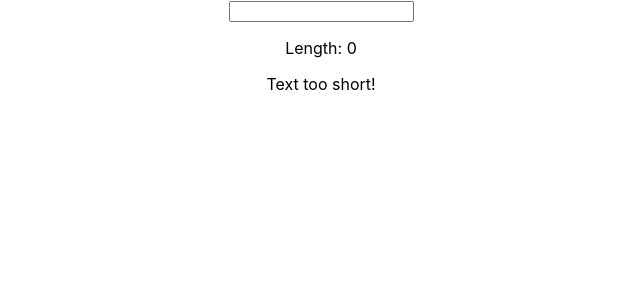
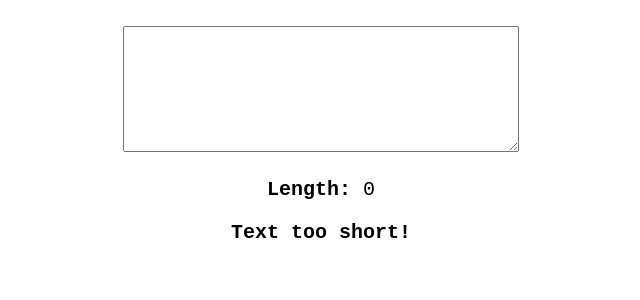
Before and after one commit to Raelr/react-sandbox, a React (Create React App) app in the folder assignment-two/: page / in a window 1280 px wide. Shown: the top 300 px of the page, without its empty margins (319-959 px from the left). Built offline with nearby package versions, Linux system fonts and the light colour scheme.

Commit message:
Fixed array issues. App is now working correctly.

```diff
--- a/assignment-two/src/App.css
+++ b/assignment-two/src/App.css
@@ -2,37 +2,8 @@
   text-align: center;
 }
 
-.App-logo {
-  height: 40vmin;
-  pointer-events: none;
+.str-input {
+  height: 100px;
+  width: 30%;
+  padding: 1%;
 }
-
-@media (prefers-reduced-motion: no-preference) {
-  .App-logo {
-    animation: App-logo-spin infinite 20s linear;
-  }
-}
-
-.App-header {
-  background-color: #282c34;
-  min-height: 100vh;
-  display: flex;
-  flex-direction: column;
-  align-items: center;
-  justify-content: center;
-  font-size: calc(10px + 2vmin);
-  color: white;
-}
-
-.App-link {
-  color: #61dafb;
-}
-
-@keyframes App-logo-spin {
-  from {
-    transform: rotate(0deg);
-  }
-  to {
-    transform: rotate(360deg);
-  }
-}
--- a/assignment-two/src/App.js
+++ b/assignment-two/src/App.js
@@ -13,29 +13,35 @@ class App extends Component {
   stringEnteredHandler = (event) => {
 
     const input = event.target.value;
-    const length = input.length;
-    const inputArray = input.split('')
-    let newArray = [...inputArray];
-    inputArray.forEach((element,index) => {
-      newArray[index] = {char: element, id: element + Date.now()};
-    });
-
-    console.log(newArray)
-    this.setState({input: event.target.value, inputArray: newArray, length: length});
+    let newArray = [];
+    input.split('').forEach((element, index) => {
+      newArray.push({char: element, id: element +  index})
+    })
+    this.setState({input: input, inputArray: newArray, length: input.length});
   }
 
   deleteCharHandler = (index) => {
     let strArray = [...this.state.inputArray]
     strArray.splice(index, 1)
-    const str = strArray.join('')
-    this.setState({input: str, inputArray: strArray, length: strArray.length})
+    let newStr = [];
+    strArray.forEach(element => {
+      newStr.push(element.char);
+    });
+    this.setState({input: newStr.join(''), inputArray: strArray, length: strArray.length})
   }
 
   render() {
+    const style = {
+      padding: '2%',
+      fontSize: '20px',
+      fontFamily: 'Courier New',
+      margin: 'auto'
+    }
 
     let chars = null;
 
     if (this.state.inputArray.length > 0) {
+      console.log(this.state.inputArray)
       chars = (
         <div>
           {this.state.inputArray.map((char, index) => {
@@ -52,9 +58,9 @@ class App extends Component {
     }
 
     return (
-      <div className="App">
-        <input type='text' onChange={(event) => this.stringEnteredHandler(event)} value={this.state.input}></input>
-        <p>Length: {this.state.length}</p>
+      <div style={style} className="App">
+        <textarea className="str-input" type='text' onChange={(event) => this.stringEnteredHandler(event)} value={this.state.input}></textarea>
+        <p><b>Length:</b> {this.state.length}</p>
         <Validation length={this.state.length}/>
         {chars}
       </div>
--- a/assignment-two/src/ValidationComponent/Validation.js
+++ b/assignment-two/src/ValidationComponent/Validation.js
@@ -10,7 +10,7 @@ const validation = (props) => {
 
     return (
         <div>
-            <p>{message}</p>
+            <p><b>{message}</b></p>
         </div>
     );
 }
```
